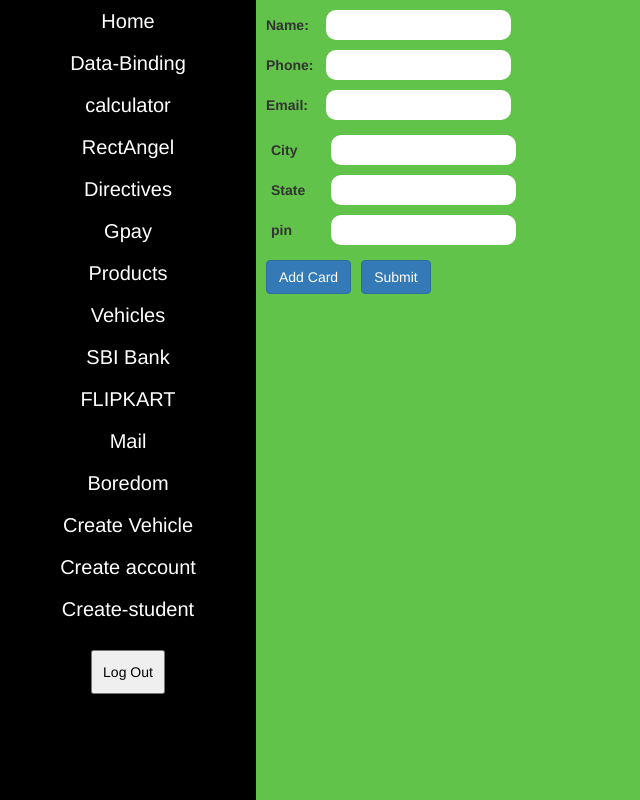
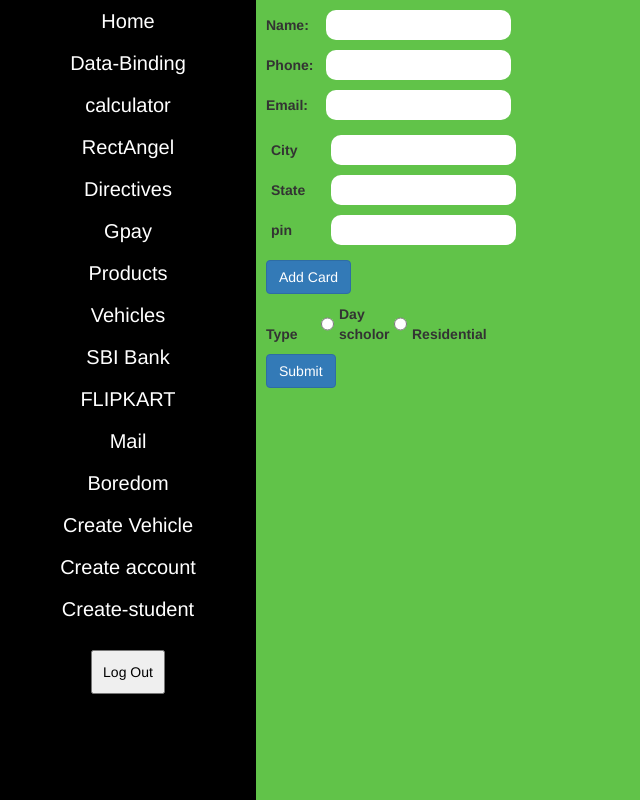
Before and after one commit to shareefsk1/angular-project, an Angular app: page /dashboard/create-student in a window 1280 px wide. Shown: the whole page, without its empty margins (0-640 px from the left). Built offline with nearby package versions, Linux system fonts and the light colour scheme; sample sign-in values are in the browser's storage.

Commit message:
dynamic forms

```diff
--- a/src/app/create-student/create-student.component.html
+++ b/src/app/create-student/create-student.component.html
@@ -50,7 +50,29 @@
 
 
 
-    <button (click)="add()" class="btn btn-primary"> Add Card</button>
+    <button (click)="add()" class="btn btn-primary"> Add Card</button> <br>
+
+    <label for="">Type</label>
+
+    <input type="radio" name="type" id="day" value="dayScholor" formControlName="type" >
+    <label for="day">Day scholor</label>
+
+    <input type="radio" name="type" id="res" value="residential"  formControlName="type">
+    <label for="res">Residential</label>
+    <br>
+
+<div *ngIf="studentForm.get('type')?.value == 'dayScholor'">
+    <label for="">Bus fee:</label>
+    <input formControlName="busfee" type="number" name="" id="">
+    <br>
+</div>
+
+<div *ngIf="studentForm.get('type')?.value == 'residential'">
+    <label for="">Hostel fee:</label>
+    <input formControlName="hostelfee" type="number" name="" id="">
+    <br>
+</div>
+
     <button (click)="submit()" class="btn btn-primary">Submit</button>
 
 </form>
--- a/src/app/create-student/create-student.component.ts
+++ b/src/app/create-student/create-student.component.ts
@@ -18,7 +18,11 @@ export class CreateStudentComponent {
           state:new FormControl(),
           pin:new FormControl(),
         }),
-        cards:new FormArray([])
+        cards:new FormArray([]),
+        type: new FormControl(),
+        busfee: new FormControl(),
+        hostelfee: new FormControl()
+
       }
     )
 
```
